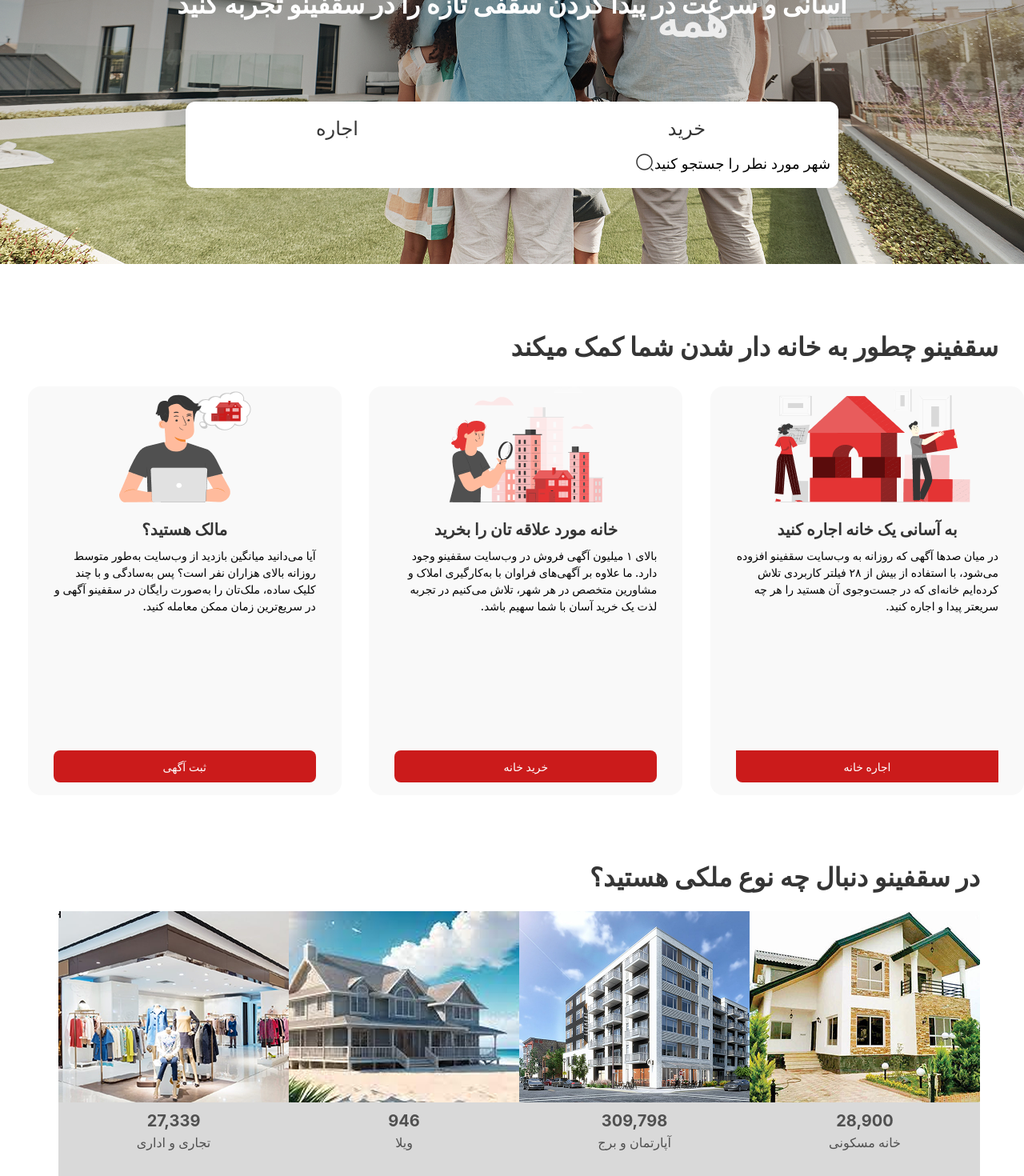
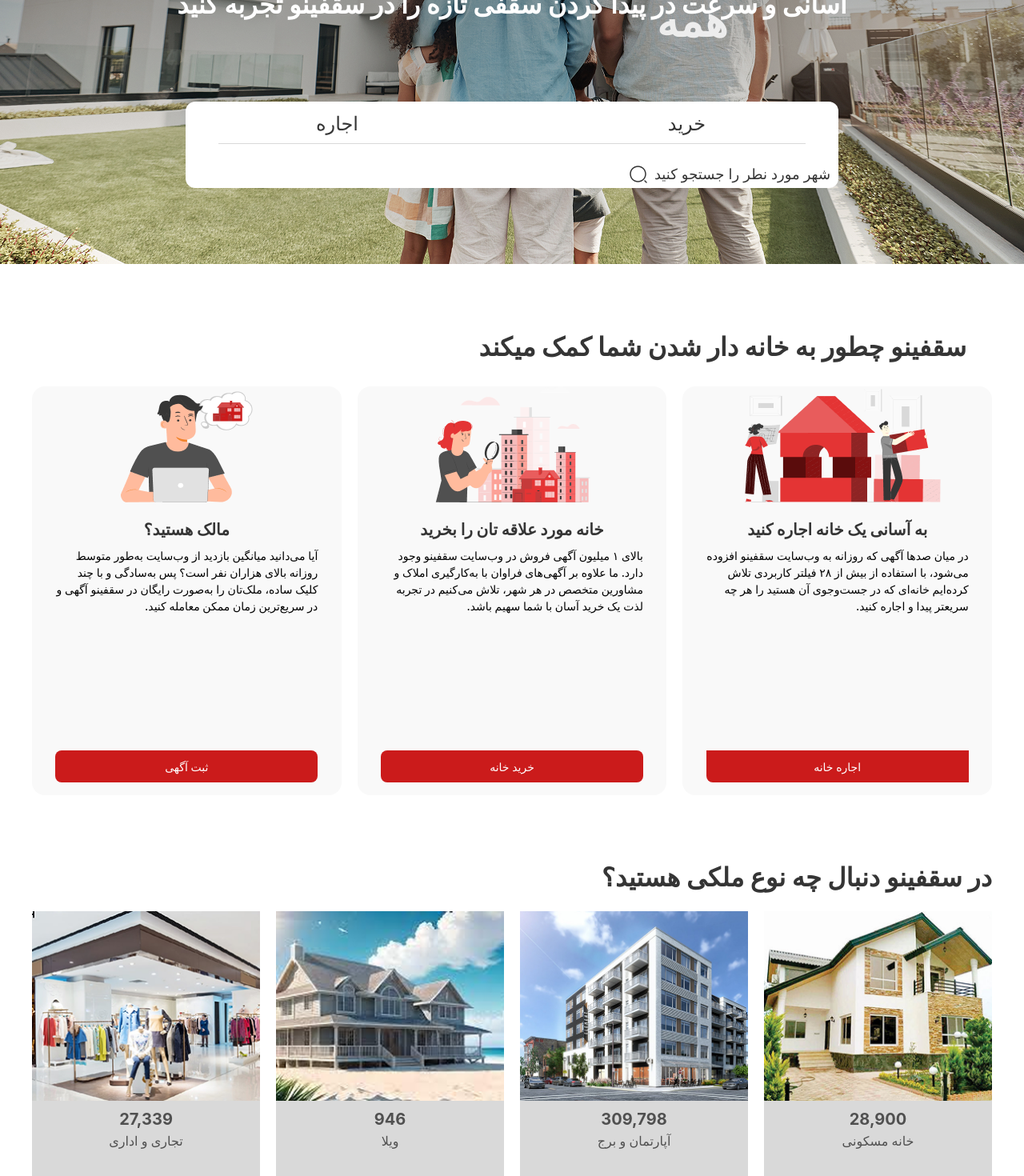
Before and after one commit to MohammadAmin-1389/Saghfino-proje, a React (Vite) app: page / in a window 1280 px wide. Shown: the part 360-1830 px from the top of the page at 80% size. Built offline with nearby package versions, Linux system fonts and the light colour scheme.

Commit message:
updated all of the components an codes. align paddings and margins and eleman Sizes

```diff
--- a/src/Components/Classes.jsx
+++ b/src/Components/Classes.jsx
@@ -5,59 +5,79 @@
 import shopImage from "./../assets/images/shops.png";
 function Classes() {
   return (
-    <div className="w-306 mt-20 px-13.75">
+   <div className="w-full mt-20">
   <div className="w-157.25 h-11.25 flex items-center">
     <h3 className="text-[32px] font-bold text-[#353535]">
       در سقفینو دنبال چه نوع ملکی هستید؟
     </h3>
   </div>
 
-      <div className="w-full h-85 mt-5 flex items-center justify-between">
-        <div className="w-[288px] rounded-lg h-full bg-[#D9D9D9]">
+  <div className="w-full h-85 mt-5 flex items-center justify-between gap-5">
+
+    <div className="flex-1 min-w-0 rounded-lg h-full bg-[#D9D9D9]">
       <div>
         <img src={homeImage} className="w-full" />
       </div>
-          <div className="w-[288px] flex flex-col items-center mt-2 h-14.5 ">
-            <p className="text-[20px] font-bold text-[#505050]">28,900</p>
+
+      <div className="w-full flex flex-col items-center mt-2 h-14.5">
+        <p className="text-[20px] font-bold text-[#505050]">
+          28,900
+        </p>
+
         <p className="text-[16px] text-[#505050] font-medium">
           خانه مسکونی
         </p>
       </div>
     </div>
 
-        <div className="w-[288px] rounded-lg h-full bg-[#D9D9D9]">
+    <div className="flex-1 min-w-0 rounded-lg h-full bg-[#D9D9D9]">
       <div>
         <img src={apartmentImage} className="w-full" />
       </div>
-          <div className="w-[288px] flex flex-col items-center mt-2 h-14.5 ">
-            <p className="text-[20px] font-bold text-[#505050]">309,798</p>
+
+      <div className="w-full flex flex-col items-center mt-2 h-14.5">
+        <p className="text-[20px] font-bold text-[#505050]">
+          309,798
+        </p>
+
         <p className="text-[16px] text-[#505050] font-medium">
           آپارتمان و برج
         </p>
       </div>
     </div>
 
-        <div className="w-[288px] rounded-lg h-full bg-[#D9D9D9]">
+    <div className="flex-1 min-w-0 rounded-lg h-full bg-[#D9D9D9]">
       <div>
         <img src={vilaImage} className="w-full" />
       </div>
-          <div className="w-[288px] flex flex-col items-center mt-2 h-14.5 ">
-            <p className="text-[20px] font-bold text-[#505050]">946</p>
-            <p className="text-[16px] text-[#505050] font-medium">ویلا</p>
+
+      <div className="w-full flex flex-col items-center mt-2 h-14.5">
+        <p className="text-[20px] font-bold text-[#505050]">
+          946
+        </p>
+
+        <p className="text-[16px] text-[#505050] font-medium">
+          ویلا
+        </p>
       </div>
     </div>
 
-        <div className="w-[288px] rounded-lg h-full bg-[#D9D9D9]">
+    <div className="flex-1 min-w-0 rounded-lg h-full bg-[#D9D9D9]">
       <div>
         <img src={shopImage} className="w-full" />
       </div>
-          <div className="w-[288px] flex flex-col items-center mt-2 h-14.5 ">
-            <p className="text-[20px] font-bold text-[#505050]">27,339</p>
+
+      <div className="w-full flex flex-col items-center mt-2 h-14.5">
+        <p className="text-[20px] font-bold text-[#505050]">
+          27,339
+        </p>
+
         <p className="text-[16px] text-[#505050] font-medium">
           تجاری و اداری
         </p>
       </div>
     </div>
+
   </div>
 </div>
   );
--- a/src/Components/Navbar.jsx
+++ b/src/Components/Navbar.jsx
@@ -8,7 +8,7 @@
       className="bg-cover bg-center w-full h-172.5 flex-col flex items-center gap-25"
       style={{ backgroundImage: `url(${bckImage})` }}
     >
-      <div className="w-306 mt-12.5 h-28.75 rounded-2xl bg-[#F9F9F9] flex items-center px-[55px]">
+      <div className="w-306 mt-12.5 h-28.75  rounded-2xl bg-[#F9F9F9] flex items-center px-10">
         <div className="flex items-center gap-8.75">
           <div className="flex items-center justify-center border rounded-lg w-25.5 h-12 border-[#CB1B1B]">
             <h3 className="text-[14px] text-[#CB1B1B] font-medium">ثبت آگهی</h3>
@@ -58,19 +58,26 @@
         </div>
       </div>
       <div className="w-204 h-27 bg-[#FFFFFF] rounded-xl">
-        <div className="flex items-center  justify-between">
-          <div className="w-94.75 flex  justify-center h-10 pt-4">
+        {/* خرید / اجاره */}
+        <div className="w-full h-10 flex items-center justify-between">
+          <div className="w-94.75 h-10 flex items-center justify-center pt-4">
             <h3 className="text-[24px] font-medium text-[#353535]">خرید</h3>
           </div>
 
-          <div className="w-94.75 flex justify-center h-10 pt-4">
+          <div className="w-94.75 h-10 flex items-center justify-center pt-4">
             <h3 className="text-[24px] font-medium text-[#353535]">اجاره</h3>
           </div>
         </div>
 
-        <div className="relative w-full">
-          <div className="absolute right-2.5 flex pt-6 text-[18px]">
-            <p className="flex">
+        {/* خط جداکننده */}
+        <div className="w-full flex justify-center mt-3">
+          <div className="w-[90%] h-px bg-[#D9D9D9]"></div>
+        </div>
+
+        {/* سرچ */}
+        <div className="relative w-full h-full">
+          <div className="absolute right-2.5 top-0 flex items-center pt-6 text-[18px]">
+            <p className="flex items-center gap-2 text-[#353535]">
               شهر مورد نطر را جستجو کنید
               <svg
                 width="24"
--- a/src/Components/Services.jsx
+++ b/src/Components/Services.jsx
@@ -13,12 +13,12 @@
           </h2>
         </div>
 
-        <div className="flex justify-between mt-7">
+        <div className="flex justify-center gap-5 mt-7">
           <div className="w-98 h-127.75 flex-col flex items-center bg-[#F9F9F9] rounded-2xl">
             <div className="flex items-center justify-center">
               <img src={card3Image} />
             </div>
-            <div className="flex-col flex justify-center items-center">
+            <div className="flex-col  flex justify-center items-center">
               <div className="w-82 h-7 mt-5 flex items-center justify-center">
                 <h3 className="text-[20px] font-bold text-[#353535] ">
                   به آسانی یک خانه اجاره کنید
@@ -90,7 +90,7 @@
             </div>
           </div>
 
-          <div></div>
+
         </div>
       </div>
     </div>
--- a/src/pages/Landing/Home.jsx
+++ b/src/pages/Landing/Home.jsx
@@ -7,8 +7,10 @@
   return (
     <div>
       <Navbar />
+      <div className="px-10">
       <Services />
       <Classes />
+      </div>
     </div>
   );
 }
```
Lines whose indentation alone changed are shown as unchanged.
